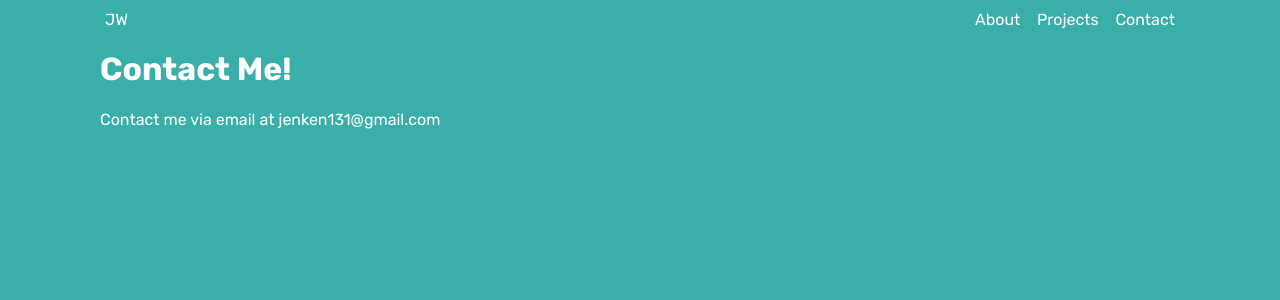
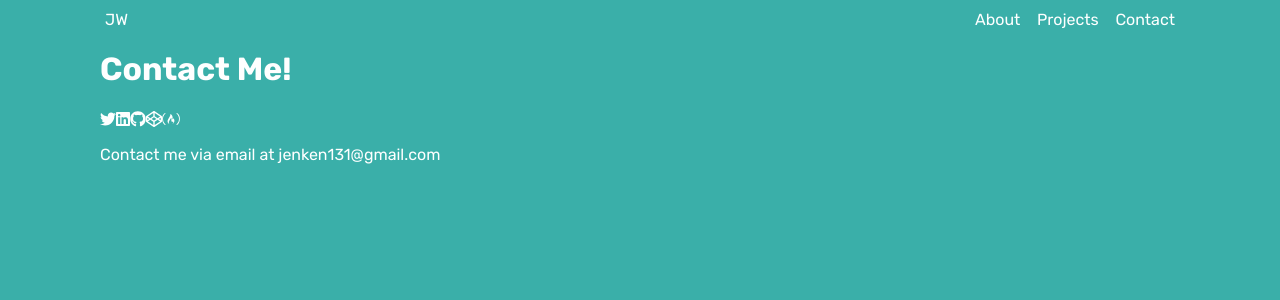
Before and after one commit to jenkens-dev/jw-portfolio, a React (Create React App) app: page /contact in a window 1280 px wide. Shown: the top 300 px of the page. Built offline with nearby package versions, Linux system fonts and the light colour scheme.

Commit message:
Added contact page icons (#6)

```diff
--- a/src/components/Contact.jsx
+++ b/src/components/Contact.jsx
@@ -1,10 +1,22 @@
 import React from 'react';
+import { FontAwesomeIcon } from '@fortawesome/react-fontawesome';
 
 export class Contact extends React.Component {
    render() {
       return (
+         //contact me icon section - , codepen, freecodecamp, ,
+         //gmail should automatically send you to that outlook interface to email me
+         //have a question or want to work together?
+         //get in touch
          <div>
             <h1>Contact Me!</h1>
+            <div>
+               <FontAwesomeIcon icon={['fab', 'twitter']} />
+               <FontAwesomeIcon icon={['fab', 'linkedin']} />
+               <FontAwesomeIcon icon={['fab', 'github']} />
+               <FontAwesomeIcon icon={['fab', 'codepen']} />
+               <FontAwesomeIcon icon={['fab', 'free-code-camp']} />
+            </div>
             <p>Contact me via email at jenken131@gmail.com</p>
          </div>
       );
--- a/src/setup.js
+++ b/src/setup.js
@@ -6,6 +6,21 @@ import {
    faJsSquare,
    faGitSquare,
    faGithub,
+   faTwitter,
+   faLinkedin,
+   faCodepen,
+   faFreeCodeCamp,
 } from '@fortawesome/free-brands-svg-icons';
 
-library.add(faReact, faHtml5, faCss3Alt, faJsSquare, faGitSquare, faGithub);
+library.add(
+   faReact,
+   faHtml5,
+   faCss3Alt,
+   faJsSquare,
+   faGitSquare,
+   faGithub,
+   faTwitter,
+   faLinkedin,
+   faCodepen,
+   faFreeCodeCamp,
+);
```
